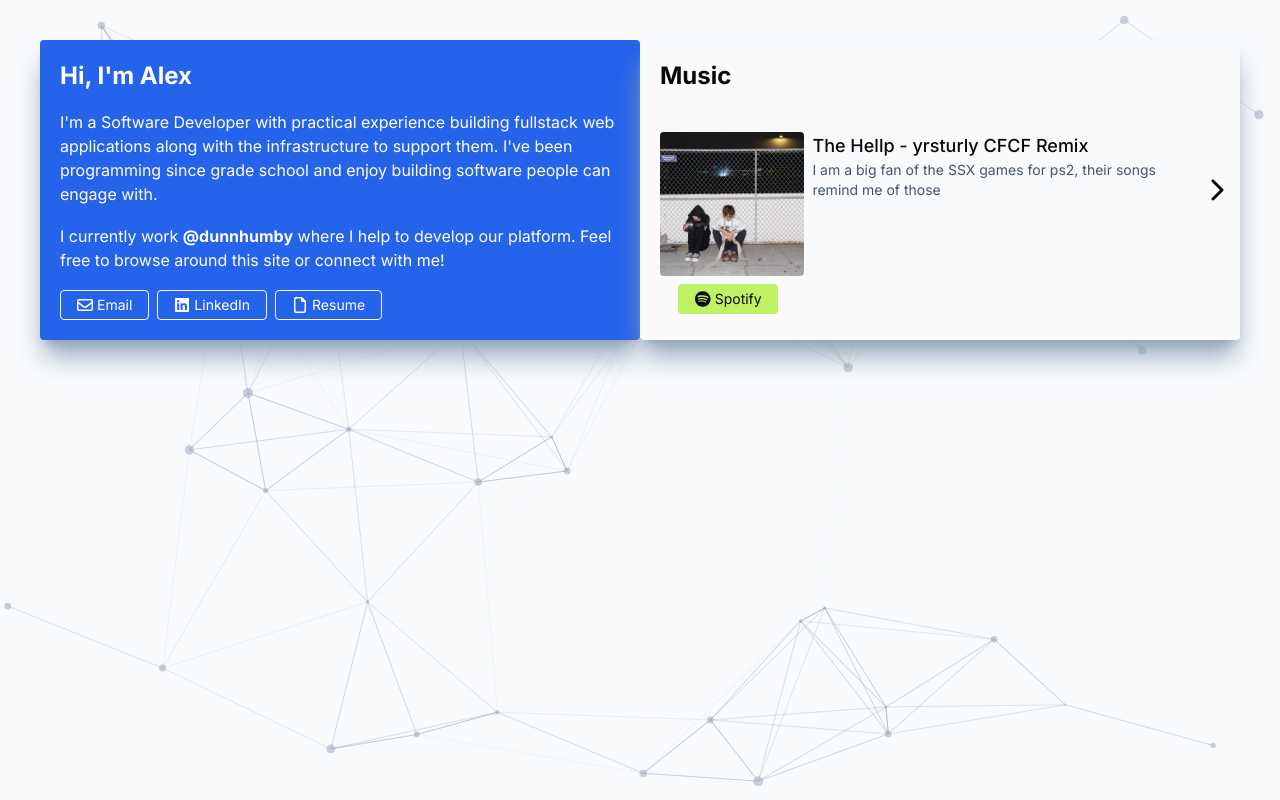
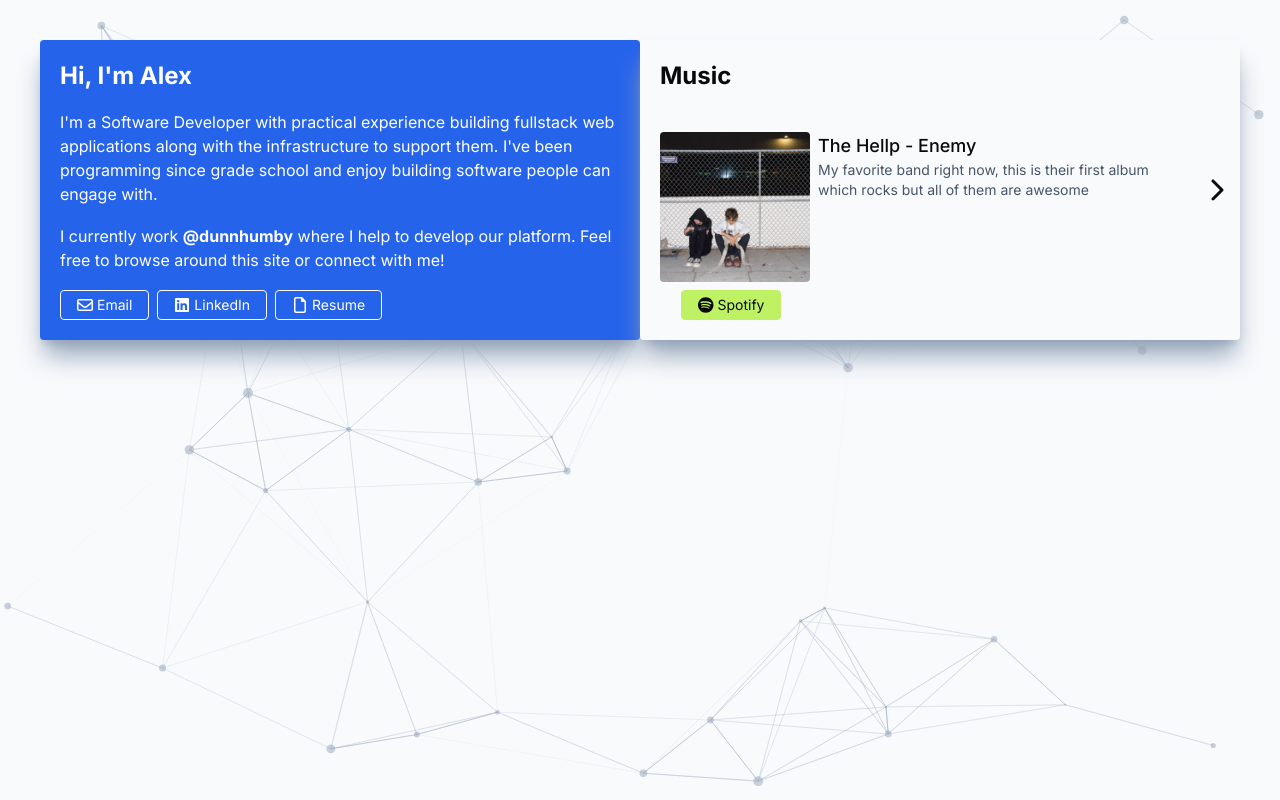
Before and after one commit to alex-zaykowski/alex-zaykowski.github.io, a Next.js app: page / in a window 1280 px wide. Built offline with nearby package versions, Linux system fonts and the light colour scheme.

Commit message:
minor changes

```diff
--- a/src/app/components/containers/SlideContainer.tsx
+++ b/src/app/components/containers/SlideContainer.tsx
@@ -10,6 +10,7 @@ import { FontAwesomeIcon } from "@fortawesome/react-fontawesome";
 import { faSpotify } from "@fortawesome/free-brands-svg-icons";
 import Ywnky from "../../images/ywnkw.png";
 import Blank from "../../images/blank.png";
+import InRainbows from "../../images/inrainbows.png";
 import { IconButton } from "../buttons/IconButton";
 import { useState } from "react";
 
@@ -22,11 +23,18 @@ interface Music {
 
 const songs: Music[] = [
   {
-    title: "The Hellp - yrsturly CFCF Remix",
+    title: "The Hellp - Enemy",
     description:
-      "I am a big fan of the SSX games for ps2, their songs remind me of those",
-    url: "https://open.spotify.com/track/4NIUIDCnoIutrRS2kGYOj5?si=180dca4fd8da43e5",
+      "My favorite band right now, this is their first album which rocks but all of them are awesome",
+    url: "https://open.spotify.com/album/0b4R5wYw27gkjd2Mt4C8AP?si=LbiHAbD9SlqAmlkDWVBSug",
     image: EnemyRemix,
+  },
+  {
+    title: "Radiohead - In Rainbows",
+    description:
+      "Probably my favorite album of all time, I listen to the whole thing once a month",
+    url: "https://open.spotify.com/album/5vkqYmiPBYLaalcmjujWxK?si=XUVG1WPCQzeKTiV92qN8cA",
+    image: InRainbows,
   },
   {
     title: "Sweet Trip - YWNKW",
@@ -38,7 +46,7 @@ const songs: Music[] = [
   {
     title: "Blank - .........",
     description:
-      "This whole album is great, just a generally upbeat shoegaze/jpop album",
+      "This whole album is solid, just a generally upbeat shoegaze/jpop album",
     url: "https://open.spotify.com/album/2K5lKrTrHnXD4J5cO1IGAm?si=213flMrhRnCMaVgB_vcZoQ",
     image: Blank,
   },
@@ -54,13 +62,13 @@ export const SlideContainer = () => {
         <h1 className="mt-5 text-2xl font-bold">Music</h1>
         <div className="flex flex-row gap-2">
           <div className="flex flex-col items-center justify-center">
-            <Image
-              src={songs[index].image}
-              className="rounded"
-              width={200}
-              height={200}
-              alt="Album Cover"
-            />
+            <div className="h-[150px] w-[150px]">
+              <Image
+                src={songs[index].image}
+                className="rounded"
+                alt="Album Cover"
+              />
+            </div>
             <IconButton
               url={songs[index].url}
               icon={faSpotify}
```
Also changed, not shown: src/app/images/inrainbows.png (added), src/app/images/ywnkw.png.
